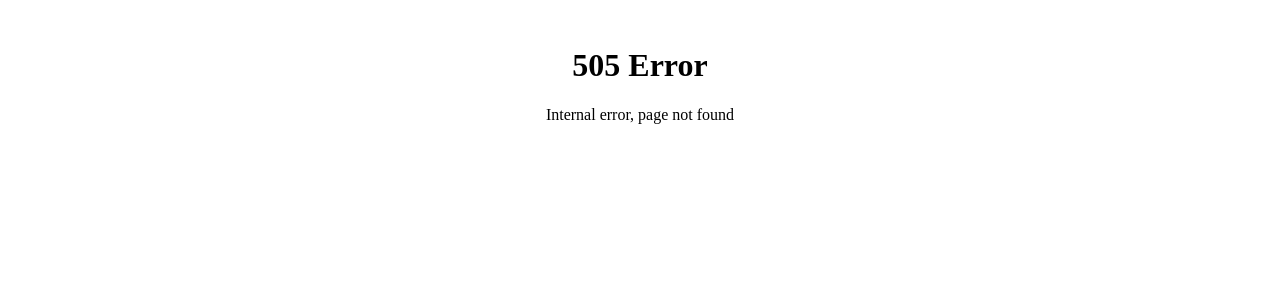
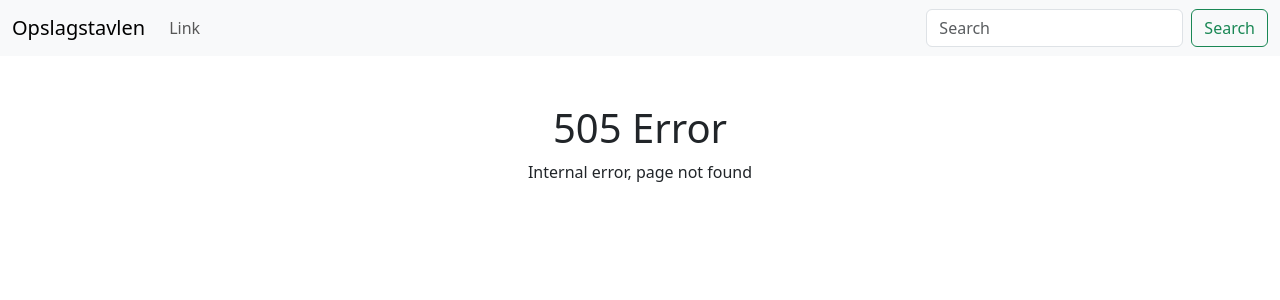
Before and after one commit to Jesper1000000/opslagstavlen, a Flask app: template templates/500.html in a window 1280 px wide. Shown: the top 300 px of the page. Run offline with Flask 3, Linux system fonts and the light colour scheme; the template is opened without the code that fills it, so the values that code supplies are empty.

Commit message:
added navbar

```diff
--- a/main.py
+++ b/main.py
@@ -11,7 +11,22 @@ app = Flask(__name__)
 
 def index():
     user = {'username': 'Jesper'}
-    return render_template('index.html', title='Home', user=user)
+    posts = [
+        {
+            'author': {'username': 'John'},
+            'body': 'Beautiful day in Portland!'
+        },
+        {
+            'author': {'username': 'Susan'},
+            'body': 'The Avengers movie was so cool!'
+        },
+        {
+            'author': {'username': 'Jesper'},
+            'body': 'I love my dog!'
+        }
+    ]
+
+    return render_template('index.html', title='Home', user=user, posts=posts)
 
 
 
--- a/templates/500.html
+++ b/templates/500.html
@@ -1,8 +1,6 @@
-<!DOCTYPE html>
-<html lang="en">
-<head>
-    <meta charset="UTF-8">
-    <meta name="viewport" content="width=device-width, initial-scale=1.0">
+{% extends "base.html" %}
+
+{% block content %}
     <br/>
 
     <center>
@@ -10,9 +8,6 @@
         <p>Internal error, page not found</p>
     </center>
 
+    <br/>
 
-</head>
-<body>
-
-</body>
-</html>
+{% endblock %}
--- /dev/null
+++ b/templates/base.html
@@ -0,0 +1,18 @@
+<!doctype html>
+<html lang="en">
+  <head>
+    <meta charset="utf-8">
+    <meta name="viewport" content="width=device-width, initial-scale=1">
+    <title>Opslagstavlen</title>
+    <link href="https://cdn.jsdelivr.net/npm/bootstrap@5.3.3/dist/css/bootstrap.min.css" rel="stylesheet" integrity="sha384-QWTKZyjpPEjISv5WaRU9OFeRpok6YctnYmDr5pNlyT2bRjXh0JMhjY6hW+ALEwIH" crossorigin="anonymous">
+  </head>
+  <body>
+    {% include 'navbar.html'%}
+    <br>
+    <div class=container >
+        {% block content %}
+        {% endblock %}
+    </div>
+    <script src="https://cdn.jsdelivr.net/npm/bootstrap@5.3.3/dist/js/bootstrap.bundle.min.js" integrity="sha384-YvpcrYf0tY3lHB60NNkmXc5s9fDVZLESaAA55NDzOxhy9GkcIdslK1eN7N6jIeHz" crossorigin="anonymous"></script>
+  </body>
+</html>
--- /dev/null
+++ b/templates/navbar.html
@@ -0,0 +1,20 @@
+<nav class="navbar navbar-expand-lg bg-body-tertiary">
+    <div class="container-fluid">
+      <a class="navbar-brand" href="{{url_for('index')}}">Opslagstavlen</a>
+      <button class="navbar-toggler" type="button" data-bs-toggle="collapse" data-bs-target="#navbarSupportedContent" aria-controls="navbarSupportedContent" aria-expanded="false" aria-label="Toggle navigation">
+        <span class="navbar-toggler-icon"></span>
+      </button>
+      <div class="collapse navbar-collapse" id="navbarSupportedContent">
+        <ul class="navbar-nav me-auto mb-2 mb-lg-0">
+
+          <li class="nav-item">
+            <a class="nav-link" href="#">Link</a>
+          </li>
+        </ul>
+        <form class="d-flex" role="search">
+          <input class="form-control me-2" type="search" placeholder="Search" aria-label="Search">
+          <button class="btn btn-outline-success" type="submit">Search</button>
+        </form>
+      </div>
+    </div>
+  </nav>
```
Also changed, not shown: templates/404.html (+9 -14 lines), templates/index.html (+10 -9 lines).
